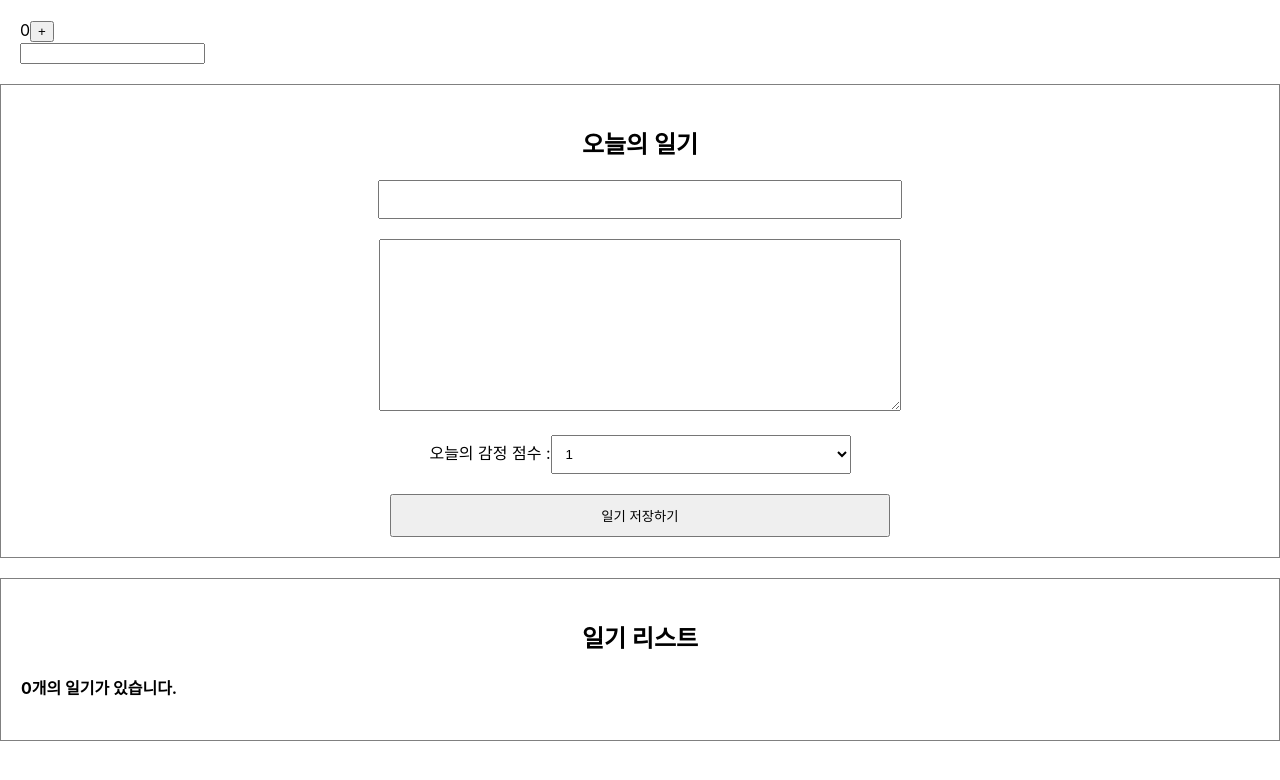
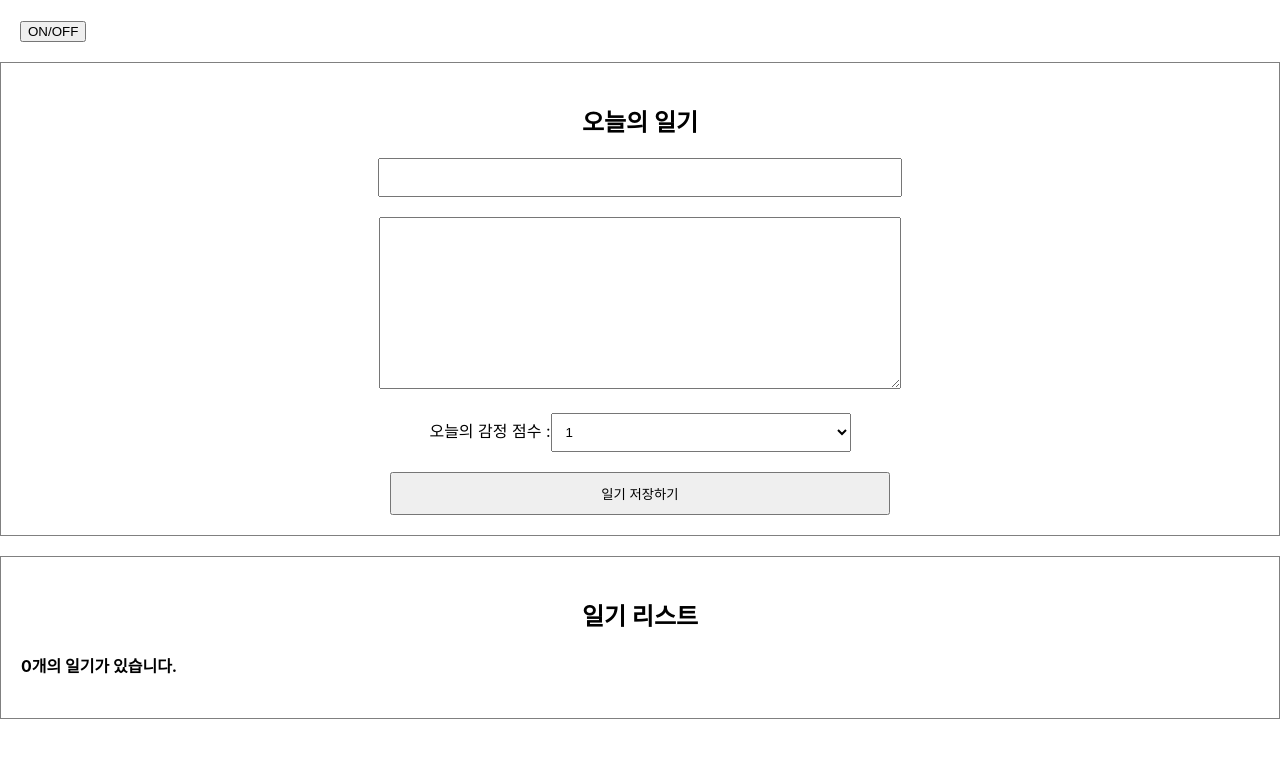
Before and after one commit to seoyeonko/simplediary, a React (Create React App) app: page / in a window 1280 px wide. Shown: the top 780 px of the page. Built offline with nearby package versions, Linux system fonts and the light colour scheme.

Commit message:
#42. 6-7. React Lifecycle 제어하기 - useEffect (2 - mount, unmount)

```diff
--- a/src/Lifecycle.js
+++ b/src/Lifecycle.js
@@ -1,54 +1,35 @@
 import React, { useEffect, useState } from 'react';
 
-const LifeCycle = () => {
-  const [count, setCount] = useState(0);
-  const [text, setText] = useState('');
+// 자식 컴포넌트
+// 반드시 한 파일에 한 컴포넌트만 존재해야하는 것은 아님.
+const UnmountTest = () => {
+  // 특정값의 변경 여부 추적 가능
+  useEffect(() => {
+    // Mount 시점에 실행
+    console.log('Mount!');
 
-  // useEffect(callback[, dependency_array])
-  // callback: func
-  // dependency_array (의존성 배열): 해당 배열 값이 변하면 callback 함수 실행
-  //  - []: 빈배열 -> Mount 시에만 동작
-  //  - 생략 -> Mount & Update 시 동작
-  //  - [data]: 해당 데이터 update시 동작
-  useEffect(() => {
-    console.log('Mount!');
+    // Unmount 시점에 실행
+    return () => {
+      console.log('Unmount!');
+    };
   }, []);
 
-  useEffect(() => {
-    console.log('Update!');
-  });
+  return <div>Unmount Testing Component</div>;
+};
 
-  useEffect(() => {
-    console.log(`count is update: ${count}`);
-    if (count > 5) {
-      alert('countr가 5를 넘었습니다. 따라서 1로 초기화합니다.');
-      setCount(1);
-    }
-  }, [count]);
-
-  useEffect(() => {
-    console.log(`text is update: ${text}`);
-  }, [text]);
+const LifeCycle = () => {
+  const [isVisible, setIsVisible] = useState(false);
+  const toggle = () => setIsVisible(!isVisible);
 
   return (
     <div style={{ padding: '20px' }}>
-      <div>
-        {count}
-        <button
-          onClick={() => {
-            setCount(count + 1);
-          }}
-        >
-          +
-        </button>
-      </div>
-      <div>
-        <input
-          type="text"
-          value={text}
-          onChange={(e) => setText(e.target.value)}
-        />
-      </div>
+      <button onClick={toggle}>ON/OFF</button>
+      {/*
+        단락회로 평가
+        - isVisible = true; UnmountTest 렌더링
+        - isVisible = false; 단락회로 평가 발생 ->  UnmountTest 렌더링 X
+      */}
+      {isVisible && <UnmountTest />}
     </div>
   );
 };
```
